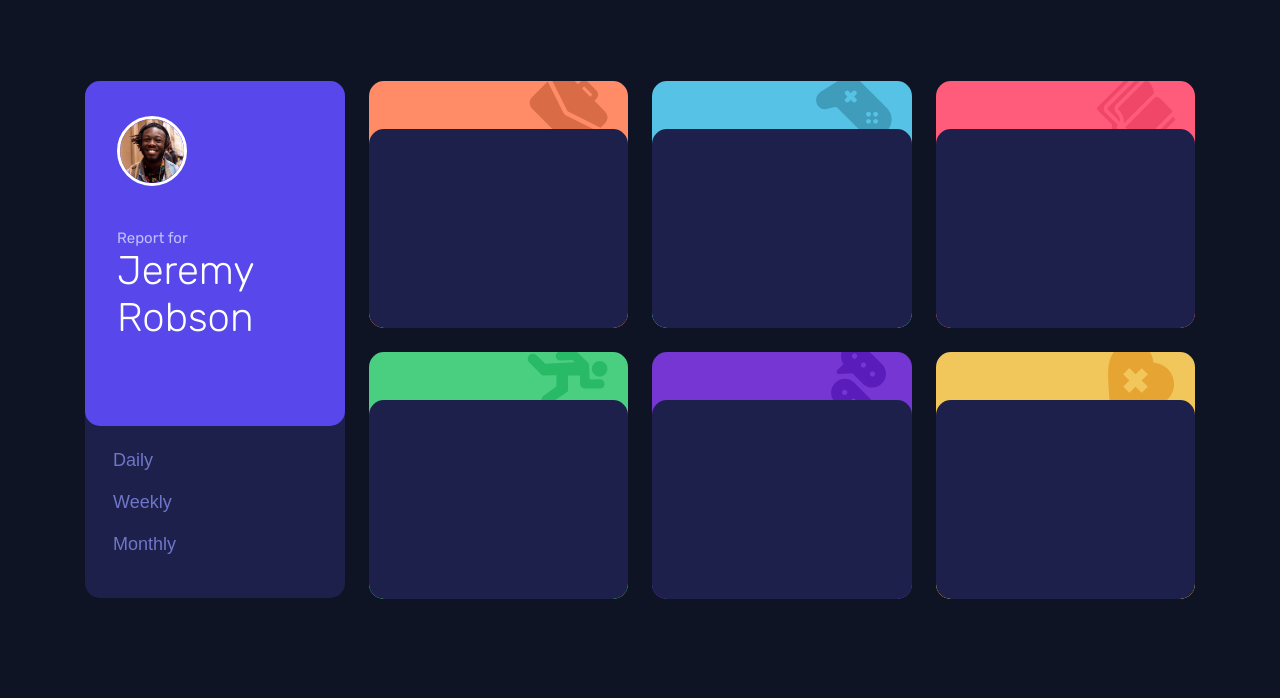
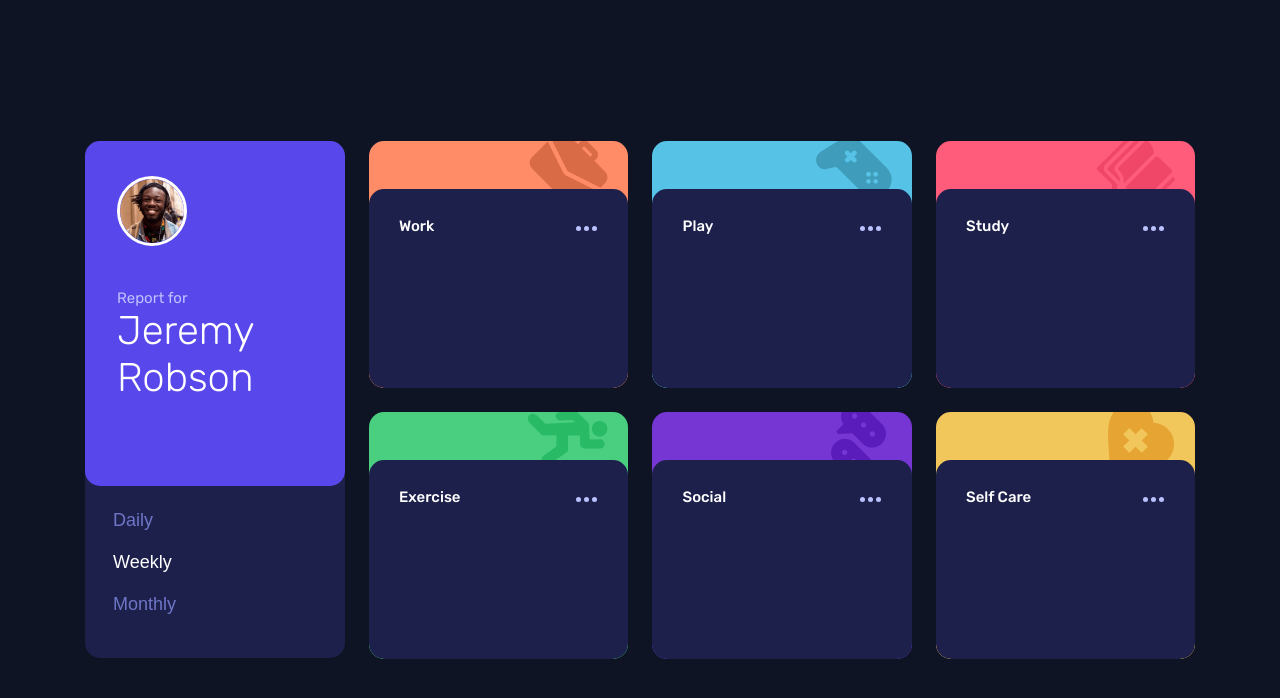
Before and after one commit to delroscol98/time-tracking-dashboard, a plain HTML site: page src/index.html in a window 1280 px wide. Drawn offline with Linux system fonts and the light colour scheme.

Commit message:
HTML and CSS modified --> data header

```diff
--- a/src/index.html
+++ b/src/index.html
@@ -33,18 +33,25 @@
           </section>
           <section class="user-buttons">
             <button class="text-base">Daily</button>
-            <button class="text-base">Weekly</button>
+            <button class="text-base active">Weekly</button>
             <button class="text-base">Monthly</button>
           </section>
         </section>
       </section>
       <article id="work" class="container work-background">
-        <article class="container-main"></article>
         <img
           class="icon work-icon"
           src="./images/icon-work.svg"
           alt="work icon"
         />
+        <article class="container-main">
+          <article class="data-header">
+            <h2 class="font-bold">Work</h2>
+            <button>
+              <img src="./images/icon-ellipsis.svg" alt="" />
+            </button>
+          </article>
+        </article>
       </article>
       <article id="play" class="container play-background">
         <img
@@ -52,7 +59,14 @@
           src="./images/icon-play.svg"
           alt="play icon"
         />
-        <article class="container-main"></article>
+        <article class="container-main">
+          <article class="data-header">
+            <h2 class="font-bold">Play</h2>
+            <button>
+              <img src="./images/icon-ellipsis.svg" alt="" />
+            </button>
+          </article>
+        </article>
       </article>
       <article id="study" class="container study-background">
         <img
@@ -60,7 +74,14 @@
           src="./images/icon-study.svg"
           alt="study icon"
         />
-        <article class="container-main"></article>
+        <article class="container-main">
+          <article class="data-header">
+            <h2 class="font-bold">Study</h2>
+            <button>
+              <img src="./images/icon-ellipsis.svg" alt="" />
+            </button>
+          </article>
+        </article>
       </article>
       <article id="exercise" class="container exercise-background">
         <img
@@ -68,7 +89,14 @@
           src="./images/icon-exercise.svg"
           alt="exercise icon"
         />
-        <article class="container-main"></article>
+        <article class="container-main">
+          <article class="data-header">
+            <h2 class="font-bold">Exercise</h2>
+            <button>
+              <img src="./images/icon-ellipsis.svg" alt="" />
+            </button>
+          </article>
+        </article>
       </article>
       <article id="social" class="container social-background">
         <img
@@ -76,7 +104,14 @@
           src="./images/icon-social.svg"
           alt="social icon"
         />
-        <article class="container-main"></article>
+        <article class="container-main">
+          <article class="data-header">
+            <h2 class="font-bold">Social</h2>
+            <button>
+              <img src="./images/icon-ellipsis.svg" alt="" />
+            </button>
+          </article>
+        </article>
       </article>
       <article id="self-care" class="container self-care-background">
         <img
@@ -84,7 +119,14 @@
           src="./images/icon-self-care.svg"
           alt="self-care icon"
         />
-        <article class="container-main"></article>
+        <article class="container-main">
+          <article class="data-header">
+            <h2 class="font-bold">Self Care</h2>
+            <button>
+              <img src="./images/icon-ellipsis.svg" alt="" />
+            </button>
+          </article>
+        </article>
       </article>
     </main>
   </body>
--- a/src/style.css
+++ b/src/style.css
@@ -168,8 +168,15 @@ button:hover {
   cursor: pointer;
 }
 
-button:active {
+button.active {
   color: var(--neutral-white);
+}
+
+.data-header {
+  width: 85.321%;
+  display: flex;
+  justify-content: space-between;
+  margin: 2.8rem auto 0.6rem;
 }
 
 /* Custom Styling */
@@ -225,10 +232,20 @@ main {
     gap: 2.1rem;
     padding-bottom: 4.25rem;
   }
+
+  .data-header {
+    width: 76.471%;
+    margin-bottom: 2.8rem;
+  }
   /* Custom Styling */
   main {
     grid-template-columns: repeat(4, 1fr);
     grid-template-rows: repeat(2, 1fr);
+    margin: 0;
+    position: absolute;
+    left: 50%;
+    top: 50%;
+    transform: translate(-50%, -50%);
   }
 
   .container {
```
